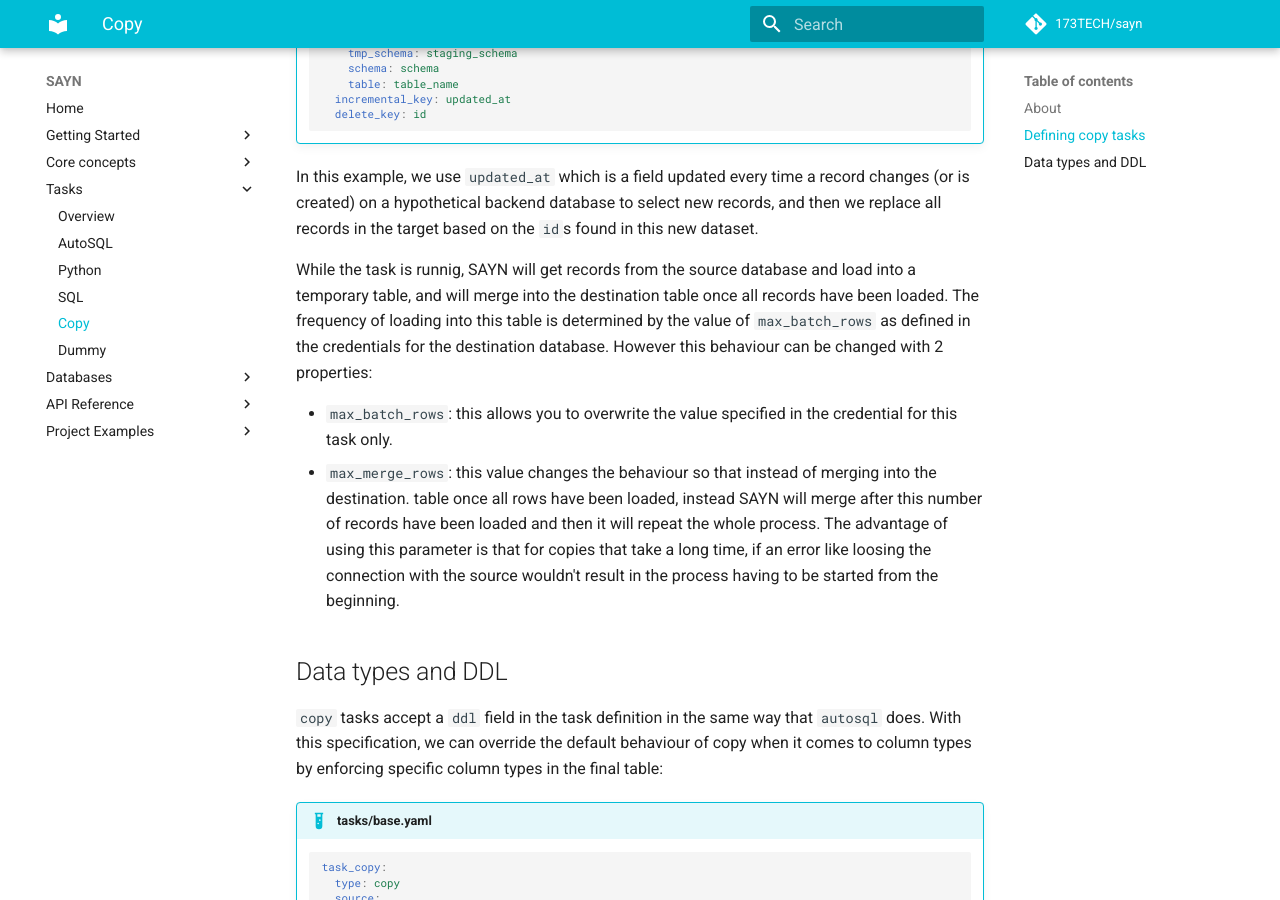
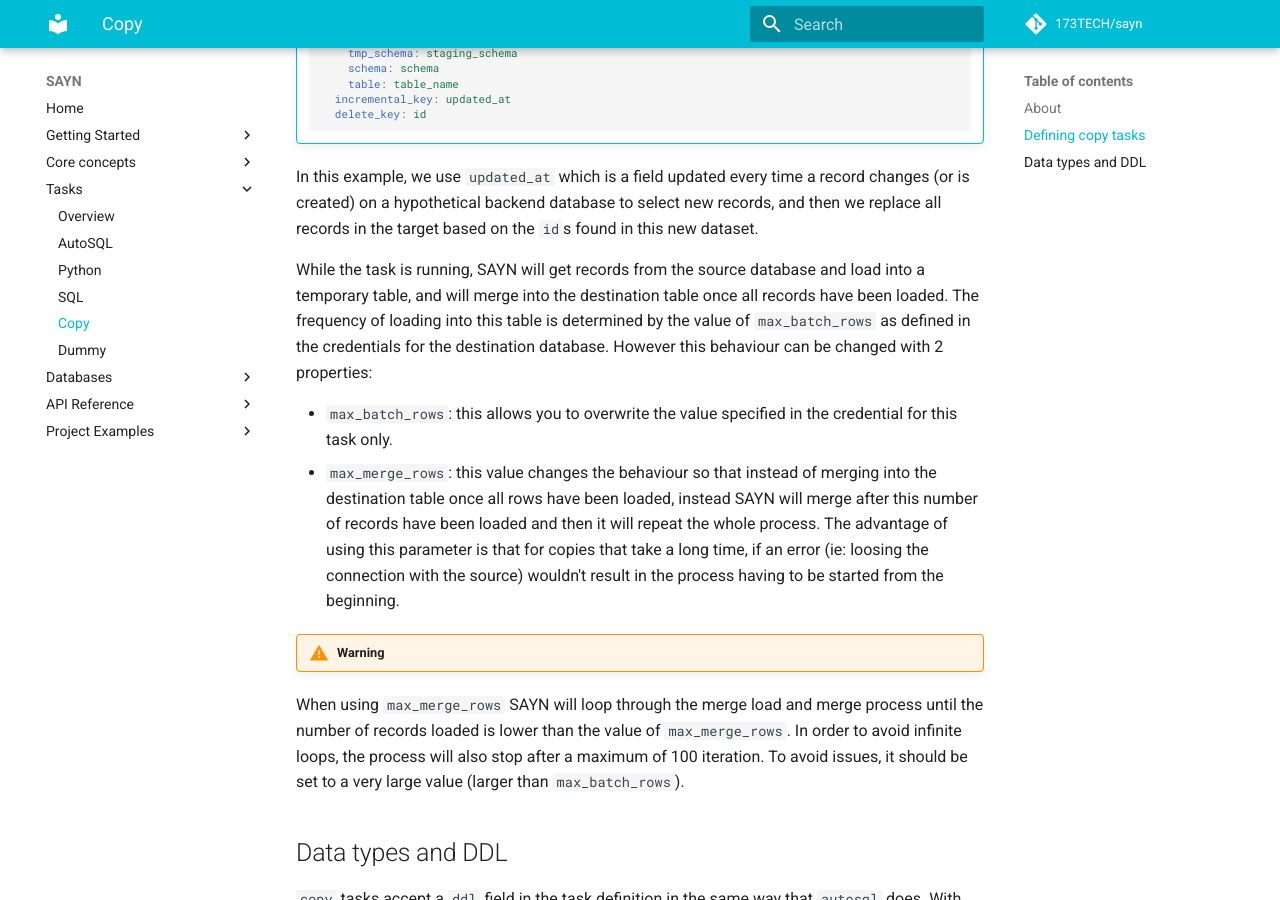
Before and after one commit to 173TECH/sayn, an MkDocs documentation site: the page built from docs/tasks/copy.md, in a window 1280 px wide and 900 px high, scrolled down 1648 px. Built offline with MkDocs 1.6.1 and Material for MkDocs 9.7.7, drawn with Linux system fonts in a browser that asks for light colours; comment, search, counter and statistics services are not loaded.

Commit message:
Adds max iterations to copy with max_merge_rows

```diff
--- a/docs/tasks/copy.md
+++ b/docs/tasks/copy.md
@@ -73,17 +73,23 @@
 on a hypothetical backend database to select new records, and then we replace all records in the target
 based on the `id`s found in this new dataset.
 
-While the task is runnig, SAYN will get records from the source database and load into a temporary table,
+While the task is running, SAYN will get records from the source database and load into a temporary table,
 and will merge into the destination table once all records have been loaded. The frequency of loading
 into this table is determined by the value of `max_batch_rows` as defined in the credentials for the
 destination database. However this behaviour can be changed with 2 properties:
 
 * `max_batch_rows`: this allows you to overwrite the value specified in the credential for this task only.
-* `max_merge_rows`: this value changes the behaviour so that instead of merging into the destination.
+* `max_merge_rows`: this value changes the behaviour so that instead of merging into the destination
   table once all rows have been loaded, instead SAYN will merge after this number of records have been
   loaded and then it will repeat the whole process. The advantage of using this parameter is that for
-  copies that take a long time, if an error like loosing the connection with the source wouldn't result
+  copies that take a long time, if an error (ie: loosing the connection with the source) wouldn't result
   in the process having to be started from the beginning.
+
+!!! warning
+  When using `max_merge_rows` SAYN will loop through the merge load and merge process until the number of
+  records loaded is lower than the value of `max_merge_rows`. In order to avoid infinite loops, the process
+  will also stop after a maximum of 100 iteration. To avoid issues, it should be set to a very large
+  value (larger than `max_batch_rows`).
 
 ## Data types and DDL
 
```
Also changed, not shown: 1 other file.
